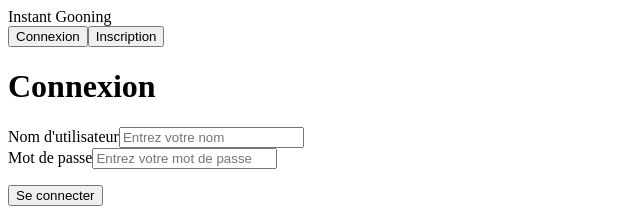
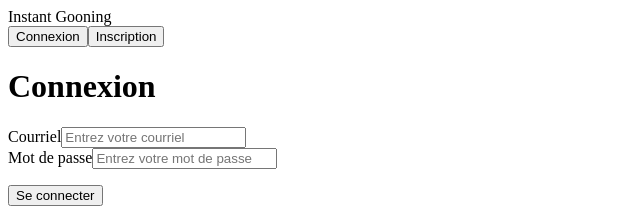
Before and after one commit to matheo-lacerte/Instant-Gooning, a React (Vite) app: page /login in a window 1280 px wide. Shown: the top 217 px of the page, without its empty margins (0-640 px from the left). Built offline with nearby package versions, Linux system fonts and the light colour scheme.

Commit message:
Ajout d'une connexion vers Supabase lors d'une connexion

```diff
--- a/src/pages/Login/Login.jsx
+++ b/src/pages/Login/Login.jsx
@@ -4,9 +4,35 @@ import { AuthContext } from "../../app/Context/AuthContext";
 
 export default function Login() {
   const auth = useContext(AuthContext);
+  const navigate = useNavigate();
 
-  const authSubmitHandler = () => {
-    auth.login();
+  const authSubmitHandler = async (event)  => {
+     event.preventDefault();
+
+    const fd = new FormData(event.target);
+    const data = Object.fromEntries(fd.entries());
+    const email = data.email.trim();
+    const password = data.password.trim();
+
+    try{
+      const response = await fetch("http://localhost:5174/api/auth/login", {
+        method: "POST",
+        headers: { "Content-Type": "application/json" },
+        body: JSON.stringify({ email, password }),
+      });
+
+      if (!response.ok) {
+        const errorData = await response.json();
+        alert(errorData.error);
+        throw new Error("Données invalides");
+      }
+      const responseData = await response.json();
+      auth.login(responseData.token);
+      alert(responseData.message);
+      navigate("/");
+    } catch (error) {
+      console.error("Erreur lors de la connexion :", error);
+    }
   };
 
   return (
@@ -15,12 +41,12 @@ export default function Login() {
 
       <div className="control-row">
         <div className="control no-margin">
-          <label htmlFor="username">Nom d'utilisateur</label>
+          <label htmlFor="email">Courriel</label>
           <input
-            id="username"
+            id="email"
             type="text"
-            name="username"
-            placeholder="Entrez votre nom"
+            name="email"
+            placeholder="Entrez votre courriel"
             required
           />
         </div>
```
